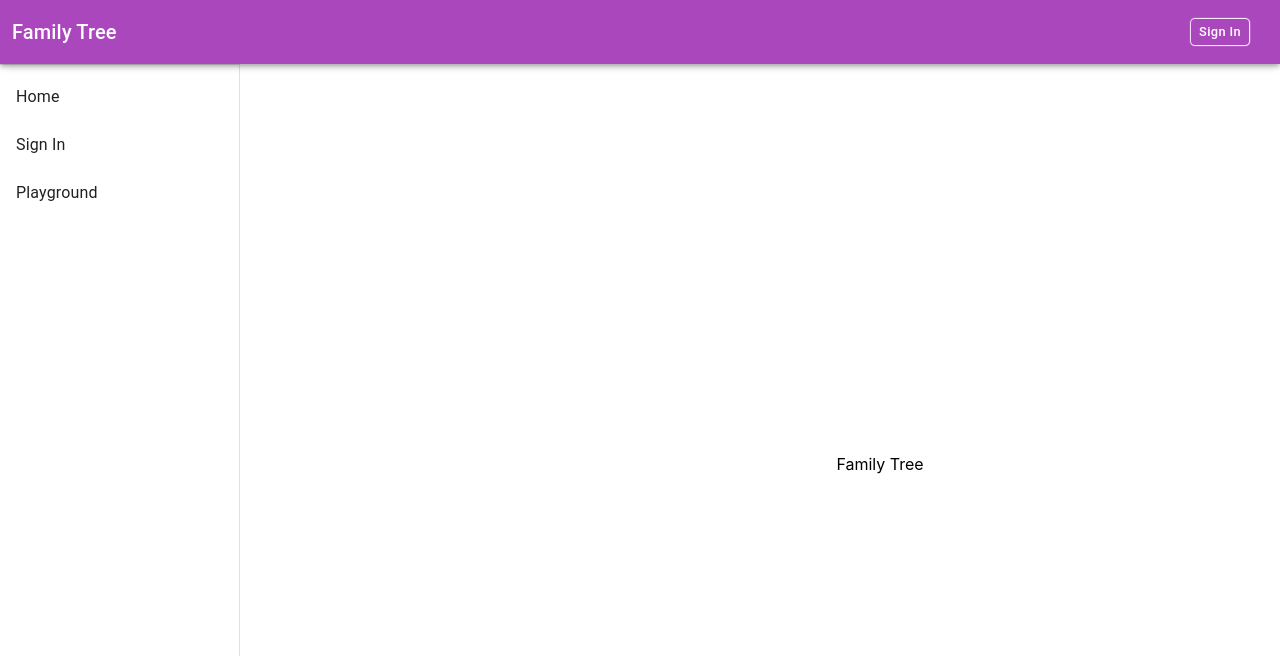
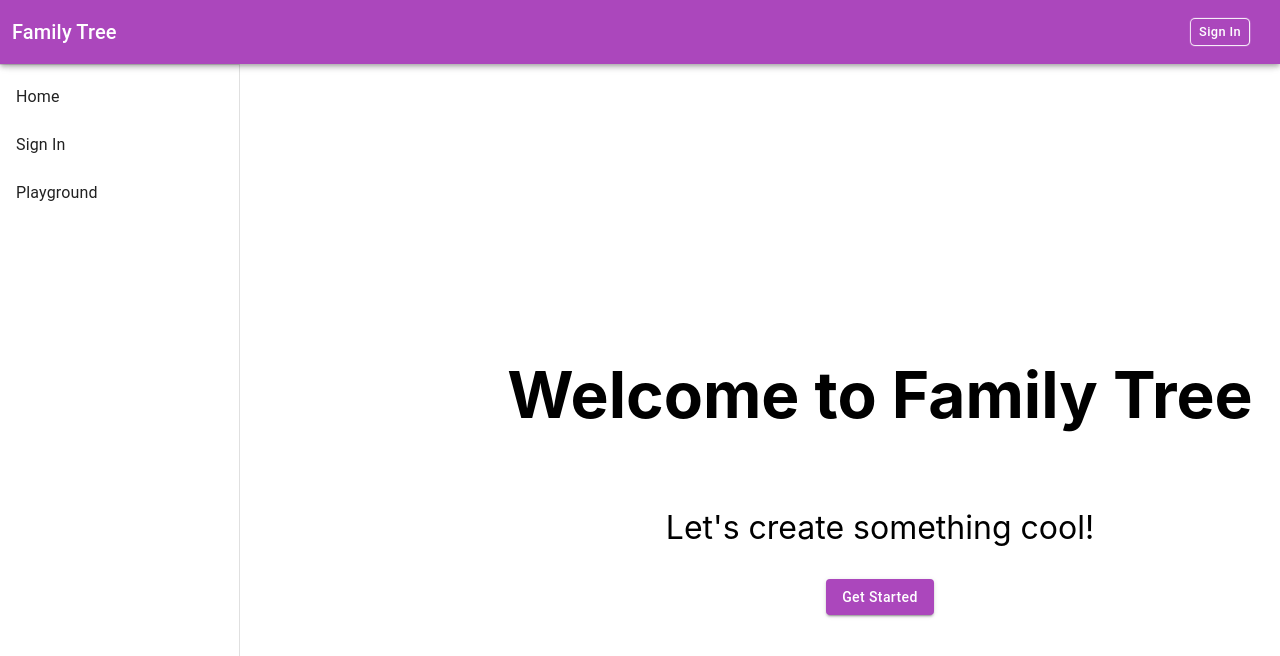
Before and after one commit to havvaky/nextjs-family-tree, a Next.js app: page / in a window 1280 px wide. Shown: the top 656 px of the page. Built offline with nearby package versions, Linux system fonts and the light colour scheme.

Commit message:
home page

```diff
--- a/components/accountMenu.tsx
+++ b/components/accountMenu.tsx
@@ -10,7 +10,7 @@ const useStyles = makeStyles((theme) => ({
         background: '#7b1fa2',
     },
     menu: {
-        marginTop: '1.7em',
+        marginTop: '2.5em',
         display: 'flex',
         justifyContent: 'center',
         alignItems: 'center',
@@ -47,9 +47,7 @@ export default function accountMenu() {
         open={Boolean(anchorEl)}
         onClose={handleClose}
     >
-        <MenuItem onClick={handleClose}>Profile</MenuItem>
-        <MenuItem onClick={handleClose}>My account</MenuItem>
-        <MenuItem className={classes.signOut} onClick={handleClose}>Sign out</MenuItem>
+        <MenuItem className={classes.signOut} onClick={handleClose}>Sign Out</MenuItem>
     </Menu>
    </>)
 }
--- a/pages/index.js
+++ b/pages/index.js
@@ -1,16 +1,19 @@
 
-import styles from '../styles/Home.module.css'
-import React, { useContext } from 'react'
-import { AppContext } from './AppContext'
+import styles from '../styles/Home.module.css';
+import React, { useContext } from 'react';
+import { AppContext } from './AppContext';
+import Button from '@material-ui/core/Button';
+import { useRouter } from 'next/router';
 
 
 export default function Home() {
-  const context = useContext(AppContext);
-  console.log("context", context);
+  const router = useRouter();
 
   return (
       <div className={styles.container}>
-       Family Tree
+        <h1>Welcome to Family Tree</h1>
+        <p>Let's create something cool!</p>
+        <Button variant="contained" color="primary" onClick={() => router.push('/playground')}>Get Started</Button>
       </div>
   )
 }
--- a/pages/playground.tsx
+++ b/pages/playground.tsx
@@ -30,9 +30,6 @@ const initialSchema = createSchema({
             inputs: [ { id: 'port-2'} ],
             render: CustomNode,
         },
-    ],
-    links: [
-        // { input: 'port-1',  output: 'port-2', label: '' }
     ]
 });
 
--- a/pages/theme.tsx
+++ b/pages/theme.tsx
@@ -35,14 +35,14 @@ const theme = createMuiTheme({
         },
         MuiSvgIcon: {
             root: {
-                width: '1.5em',
-                height: '1.5em',
-                fontSize: '0.6em',
+                width: '1.8em',
+                height: '1.8em',
+                fontSize: '0.8em',
             },
         },
         MuiInputBase: {
             root: {
-                fontSize: '0.7rem',
+                fontSize: '0.9rem',
                 fontWeight: 400,
 
             }
--- a/styles/Home.module.css
+++ b/styles/Home.module.css
@@ -13,6 +13,14 @@
     display: flex;
     flex-grow: 1;
     height: 100vh;
+}
+
+.container {
+    font-size: 2em;
+    display: flex;
+    flex-direction: column;
+    justify-content: center;
+    align-items: center;
 }
 
 .footer {
--- a/styles/layout.module.css
+++ b/styles/layout.module.css
@@ -1,11 +1,12 @@
 .wrapper {
     height: 100vh;
+    width: 100vw;
     display: flex;
 }
 
 .main {
     display: flex;
-    height: 100%;
-    width: 100%;
+    height: 100vh;
+    width: 100vw;
     margin-top: 64px;
 }
```
Also changed, not shown: pages/signup.tsx (+3 -4 lines), public/images/profile.jpg (deleted).
